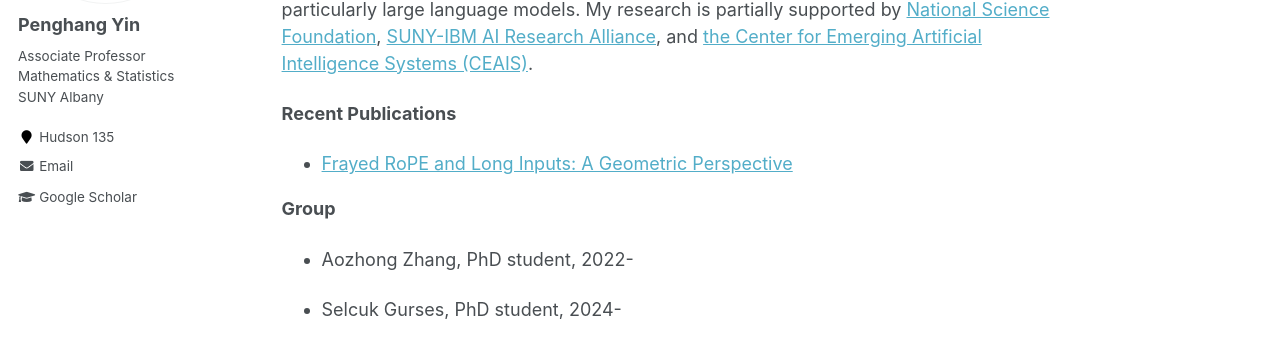
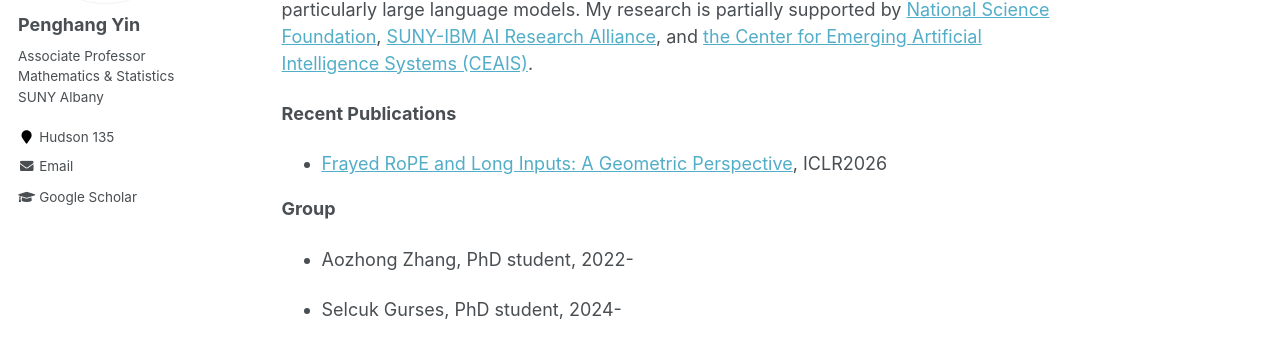
Before and after one commit to yin-penghang/yin-penghang.github.io, a Jekyll site: the page built from _pages/about.md, in a window 1280 px wide and 1087 px high. Shown: the part 296-642 px from the top of the window. Built offline with Jekyll 4.4.1, drawn with Linux system fonts in a browser that asks for light colours.

Commit message:
Update publication entry with ICLR2026
Added conference year to publication entry.

```diff
--- a/_pages/about.md
+++ b/_pages/about.md
@@ -14,7 +14,7 @@
 
 **Recent Publications**
 
-- [Frayed RoPE and Long Inputs: A Geometric Perspective](https://openreview.net/pdf?id=W8ZXfNaqku)
+- [Frayed RoPE and Long Inputs: A Geometric Perspective](https://openreview.net/pdf?id=W8ZXfNaqku), ICLR2026
 
 **Group**
 - Aozhong Zhang, PhD student, 2022-
```
